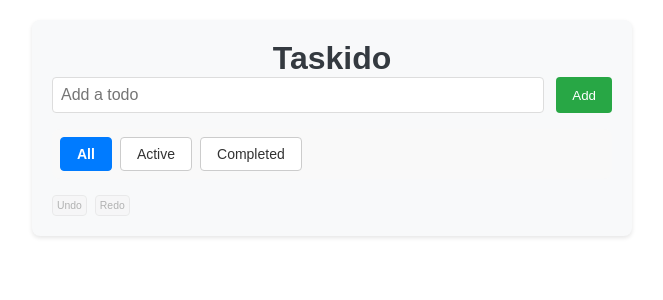
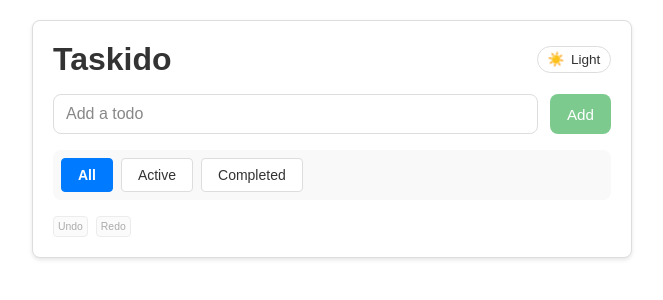
Before and after one commit to Wilfried-O/taskido, a React (Create React App) app: page / in a window 1280 px wide. Shown: the top 300 px of the page, without its empty margins (308-971 px from the left). Built offline with nearby package versions, Linux system fonts and the light colour scheme.

Commit message:
Add Dark Mode support
We use Context API to propagate the theme to the components.
The current theme is persited to localStorage and preserved
across browsing sessions.
Also, a color palette is defined in CSS Variables for styling.

```diff
--- a/src/App.css
+++ b/src/App.css
@@ -1,14 +1,143 @@
+/* Root variables – light + dark tokens */
+:root {
+  /* Base/text/borders */
+  --light-bg: #ffffff; /* body bg */
+  --light-surface: #ffffff; /* cards/items */
+  --light-subtle: #f9f9f9; /* Filter bar bg  */
+  --light-text: #333333; /* main text  */
+  --light-muted: #666666;
+  --light-border: #dddddd; /* borders */
+  --light-border-strong: #999999; /* hover border  */
+  --light-hover: #e9e9e9; /* button hover */
+
+  --light-input-bg: #ffffff;
+  --light-placeholder: #888888;
+
+  /* Status / accent colors */
+  --light-primary: #007bff; /* active filter */
+  --light-primary-hover: #0069d9; /* typical hover for #007bff */
+  --light-success: #28a745; /* the Add button  */
+  --light-success-hover: #218838; /* hover */
+  --light-danger: #dc3545; /* Delete */
+  --light-danger-hover: #c82333; /* hover  */
+  --light-on-primary: #ffffff;
+
+  /* Drag-and-drop cues */
+  --light-dnd-hover: #e7f1ff; /* visual cue for hover target */
+  --light-dnd-border: #99c2ff;
+
+  /* ----------------------- DARK TOKENS ----------------------- */
+
+  --dark-bg: #0f1115; /* page background */
+  --dark-surface: #1a1f29; /* cards/items */
+  --dark-subtle: #141821; /* Filter bar bg */
+  --dark-text: #e6e8eb; /* main text */
+  --dark-muted: #a1a8b3;
+  --dark-border: #2a2f3a; /* subtle separators */
+  --dark-border-strong: #3a3f4b; /* hover/active borders */
+  --dark-hover: #1f2530; /* hover surface */
+
+  --dark-input-bg: #11161c;
+  --dark-placeholder: #8892a6;
+
+  /* Dark status / accents (accessible on dark) */
+  --dark-primary: #4ea1ff; /* brightened bootstrap blue for dark */
+  --dark-primary-hover: #3b8cff;
+  --dark-success: #34d399; /* emerald 400-ish */
+  --dark-success-hover: #2fb07f;
+  --dark-danger: #ff5c6b; /* vivid but readable red */
+  --dark-danger-hover: #ff4254;
+  --dark-on-primary: #ffffff;
+
+  --dark-dnd-hover: #0f2a3f;
+  --dark-dnd-border: #2b6cb0;
+}
+
+body {
+  transition: all 0.3s ease;
+}
+
+body.theme-light {
+  --bg-color: var(--light-bg);
+  --surface-color: var(--light-surface);
+  --subtle-color: var(--light-subtle);
+
+  --text-color: var(--light-text);
+  --muted-color: var(--light-muted);
+
+  --border-color: var(--light-border);
+  --border-strong-color: var(--light-border-strong);
+  --hover-bg: var(--light-hover);
+
+  --input-bg-color: var(--light-input-bg);
+  --placeholder-color: var(--light-placeholder);
+
+  --primary-color: var(--light-primary);
+  --primary-hover: var(--light-primary-hover);
+  --on-primary-color: var(--light-on-primary);
+
+  --success-color: var(--light-success);
+  --success-hover: var(--light-success-hover);
+
+  --danger-color: var(--light-danger);
+  --danger-hover: var(--light-danger-hover);
+
+  --item-bg-color: var(--light-surface);
+  --dnd-hover-bg: var(--light-dnd-hover);
+  --dnd-hover-border: var(--light-dnd-border);
+
+  background-color: var(--bg-color);
+  color: var(--text-color);
+}
+
+body.theme-dark {
+  --bg-color: var(--dark-bg);
+  --surface-color: var(--dark-surface);
+  --subtle-color: var(--dark-subtle);
+
+  --text-color: var(--dark-text);
+  --muted-color: var(--dark-muted);
+
+  --border-color: var(--dark-border);
+  --border-strong-color: var(--dark-border-strong);
+  --hover-bg: var(--dark-hover);
+
+  --input-bg-color: var(--dark-input-bg);
+  --placeholder-color: var(--dark-placeholder);
+
+  --primary-color: var(--dark-primary);
+  --primary-hover: var(--dark-primary-hover);
+  --on-primary-color: var(--dark-on-primary);
+
+  --success-color: var(--dark-success);
+  --success-hover: var(--dark-success-hover);
+
+  --danger-color: var(--dark-danger);
+  --danger-hover: var(--dark-danger-hover);
+
+  --item-bg-color: var(--dark-surface);
+  --dnd-hover-bg: var(--dark-dnd-hover);
+  --dnd-hover-border: var(--dark-dnd-border);
+
+  background-color: var(--bg-color);
+  color: var(--text-color);
+}
+
 .app-container {
   max-width: 600px;
   margin: 20px auto;
   padding: 20px;
-    background-color: #f8f9fa;
+
+  background-color: var(--surface-color);
+  border: 1px solid var(--border-color);
   border-radius: 8px;
+
   box-shadow: 0 2px 4px rgba(0, 0, 0, 0.1);
 }
 
 .app-title {
   text-align: center;
-    color: #343a40;
+  color: var(--text-color);
   font-family: Arial, sans-serif;
+  transition: color 03s ease;
 }
--- a/src/App.jsx
+++ b/src/App.jsx
@@ -7,6 +7,8 @@ import TodoList from "./components/TodoList";
 import useLocalStorage from "./hooks/useLocalStorage";
 import useHistory from "./lib/useHistory";
 import UndoRedo from "./components/UndoRedo";
+import { ThemeProvider } from "./context/ThemeContext";
+import ThemeToggle from "./components/ThemeToggle";
 
 const MAX_HISTORY = 50;
 
@@ -76,8 +78,19 @@ function App() {
   }, [todos, filter]);
 
   return (
+    <ThemeProvider>
       <div className="app-container">
+        <div
+          style={{
+            display: "flex",
+            alignItems: "center",
+            justifyContent: "space-between",
+            marginBottom: "1rem",
+          }}
+        >
           <h1 className="app-title">Taskido</h1>
+          <ThemeToggle />
+        </div>
 
         <TodoForm addTodo={addTodo} />
 
@@ -96,6 +109,7 @@ function App() {
           deleteTodo={deleteTodo}
         />
       </div>
+    </ThemeProvider>
   );
 }
 
--- a/src/components/Filter.module.css
+++ b/src/components/Filter.module.css
@@ -4,15 +4,16 @@
   padding: 0.5rem;
   /*border: 1px solid #ddd;*/
   border-radius: 8px;
-  background-color: #f9f9f9;
+  background-color: var(--subtle-color);
 }
 
 .button {
+  background-color: var(--surface-color);
+  color: var(--text-color);
+  border: 1px solid var(--border-color);
+
   padding: 0.5rem 1rem;
-  border: 1px solid #ccc;
   border-radius: 4px;
-  background-color: white;
-  color: #333;
   cursor: pointer;
   font-size: 0.875rem;
   font-weight: normal;
@@ -20,13 +21,13 @@
 }
 
 .button:hover {
-  background-color: #e9e9e9;
-  border-color: #999;
+  background-color: var(--hover-bg);
+  border-color: var(--border-strong-color);
 }
 
 .button.active {
-  background-color: #007bff; /* Blue for active */
-  color: white;
-  border-color: #007bff;
+  background-color: var(--primary-color);
+  color: var(--on-primary-color);
+  border-color: var(--primary-color);
   font-weight: bold;
 }
--- /dev/null
+++ b/src/components/ThemeToggle.jsx
@@ -0,0 +1,25 @@
+import { useContext } from "react";
+import { ThemeContext } from "../context/ThemeContext";
+import styles from "./ThemeToggle.module.css";
+
+function ThemeToggle() {
+  const { theme, toggleTheme } = useContext(ThemeContext);
+  const isDark = theme === "dark";
+
+  return (
+    <button
+      type="button"
+      className={styles.toggle}
+      onClick={toggleTheme}
+      aria-pressed={isDark}
+      title={isDark ? "Switch to light mode" : "Switch to dark mode"}
+    >
+      <span className={styles.icon} aria-hidden="true">
+        {isDark ? "🌙" : "☀️"}
+      </span>
+      <span className={styles.label}>{isDark ? "Dark" : "Light"}</span>
+    </button>
+  );
+}
+
+export default ThemeToggle;
--- /dev/null
+++ b/src/components/ThemeToggle.module.css
@@ -0,0 +1,26 @@
+.toggle {
+  display: inline-flex;
+  align-items: center;
+  gap: 0.4rem;
+  padding: 0.35rem 0.6rem;
+  border: 1px solid var(--border-color);
+  border-radius: 999px;
+  background-color: var(--surface-color);
+  color: var(--text-color);
+  font-size: 0.85rem;
+  cursor: pointer;
+  transition: background-color 0.16s ease, border-color 0.16s ease,
+    color 0.16s ease;
+}
+
+.toggle:hover {
+  background-color: var(--hover-bg);
+  border-color: var(--border-strong-color);
+}
+
+.icon {
+  line-height: 1;
+}
+.label {
+  line-height: 1;
+}
--- a/src/components/TodoForm.jsx
+++ b/src/components/TodoForm.jsx
@@ -1,3 +1,4 @@
+// TodoForm.jsx
 import { useState } from "react";
 import styled from "styled-components";
 
@@ -8,23 +9,71 @@ const Form = styled.form`
 `;
 
 const Input = styled.input`
-  padding: 0.5rem;
+  flex: 1;
+  padding: 0.625rem 0.75rem;
   font-size: 1rem;
-  border: 1px solid #ddd;
-  border-radius: 4px;
-  flex: 1;
+
+  color: var(--text-color);
+  background-color: var(--input-bg-color);
+
+  border: 1px solid var(--border-color);
+  border-radius: 8px;
+
+  caret-color: var(--primary-color);
+  outline: none;
+
+  transition: border-color 0.15s ease, box-shadow 0.15s ease,
+    background-color 0.15s ease;
+
+  &::placeholder {
+    color: var(--placeholder-color);
+  }
+
+  &:hover {
+    border-color: var(--border-strong-color);
+    background-color: var(--subtle-color);
+  }
+
+  &:focus {
+    border-color: var(--primary-color);
+    box-shadow: 0 0 0 3px
+      color-mix(in srgb, var(--primary-color) 30%, transparent);
+    /* If color-mix isn't supported in our targets, we use:
+       box-shadow: 0 0 0 3px rgba(0, 123, 255, 0.25); */
+  }
 `;
 
 const Button = styled.button`
-  background-color: #28a745;
-  color: white;
-  border: none;
-  padding: 0.5rem 1rem;
-  border-radius: 4px;
+  padding: 0.625rem 1rem;
+  font-size: 0.95rem;
+  border: 1px solid transparent;
+  border-radius: 8px;
   cursor: pointer;
 
+  background-color: var(--success-color);
+  color: var(--on-primary-color);
+
+  transition: background-color 0.15s ease, transform 0.05s ease,
+    box-shadow 0.15s ease;
+
   &:hover {
-    background-color: #218838;
+    background-color: var(--success-hover);
+  }
+
+  &:active {
+    transform: translateY(1px);
+  }
+
+  &:focus-visible {
+    outline: none;
+    border-color: var(--primary-color);
+    box-shadow: 0 0 0 3px
+      color-mix(in srgb, var(--primary-color) 30%, transparent);
+  }
+
+  &:disabled {
+    opacity: 0.6;
+    cursor: not-allowed;
   }
 `;
 
@@ -33,21 +82,25 @@ function TodoForm({ addTodo }) {
 
   const handleSubmit = (e) => {
     e.preventDefault();
-    if (input.trim()) {
-      addTodo(input);
+    const text = input.trim();
+    if (text) {
+      addTodo(text);
       setInput("");
     }
   };
 
   return (
-    <Form onSubmit={handleSubmit}>
+    <Form onSubmit={handleSubmit} aria-label="Add a todo">
       <Input
         type="text"
         value={input}
         onChange={(e) => setInput(e.target.value)}
         placeholder="Add a todo"
+        aria-label="Todo text"
       />
-      <Button type="submit">Add</Button>
+      <Button type="submit" disabled={!input.trim()}>
+        Add
+      </Button>
     </Form>
   );
 }
--- a/src/components/TodoItem.module.css
+++ b/src/components/TodoItem.module.css
@@ -4,8 +4,9 @@
   gap: 0.75rem;
   padding: 0.5rem;
   margin: 0.5rem 0;
-  background-color: #fff;
-  border: 1px solid #ddd;
+  background-color: var(--item-bg-color);
+  border: 1px solid var(--border-color);
+  color: var(--text-color);
   border-radius: 4px;
   list-style: none;
   transition: background-color 0.3s ease;
@@ -26,8 +27,8 @@
 }
 
 .deleteButton {
-  background-color: #dc3545;
-  color: white;
+  background-color: var(--danger-color);
+  color: var(--on-primary-color);
   border: none;
   padding: 0.25rem 0.5rem;
   border-radius: 4px;
@@ -36,5 +37,5 @@
 }
 
 .deleteButton:hover {
-  background-color: #c82333;
+  background-color: var(--danger-hover);
 }
--- a/src/components/UndoRedo.module.css
+++ b/src/components/UndoRedo.module.css
@@ -6,10 +6,10 @@
 
 .button {
   padding: 0.25rem 0.25rem;
-  border: 1px solid #ccc;
+  border: 1px solid var(--border-color);
   border-radius: 4px;
-  background-color: white;
-  color: #333;
+  background-color: var(--surface-color);
+  color: var(--text-color);
   cursor: pointer;
   font-size: 0.65rem;
   transition: background-color 0.1s ease, border-color 0.1s ease,
@@ -17,15 +17,15 @@
 }
 
 .button:hover {
-  background-color: #e9e9e9;
-  border-color: #999;
+  background-color: var(--hover-bg);
+  border-color: var(--border-strong-color);
 }
 
 .button:disabled,
 .button[aria-disabled="true"] {
   cursor: not-allowed;
   opacity: 0.55;
-  background-color: #f5f5f5;
-  color: #777;
-  border-color: #ddd;
+  background-color: var(--subtle-color);
+  color: var(--muted-color);
+  border-color: var(--border-color);
 }
--- /dev/null
+++ b/src/context/ThemeContext.jsx
@@ -0,0 +1,25 @@
+import { createContext, useEffect, useState } from "react";
+
+export const ThemeContext = createContext();
+
+export const ThemeProvider = ({ children }) => {
+  const [theme, setTheme] = useState(() => {
+    return localStorage.getItem("theme") || "light";
+  });
+
+  useEffect(() => {
+    document.body.classList.remove("theme-light", "theme-dark");
+    document.body.classList.add(`theme-${theme}`);
+    try {
+      localStorage.setItem("theme", theme);
+    } catch {}
+  }, [theme]);
+
+  const toggleTheme = () => setTheme((t) => (t === "light" ? "dark" : "light"));
+
+  return (
+    <ThemeContext.Provider value={{ theme, toggleTheme }}>
+      {children}
+    </ThemeContext.Provider>
+  );
+};
```
Lines whose indentation alone changed are shown as unchanged.
